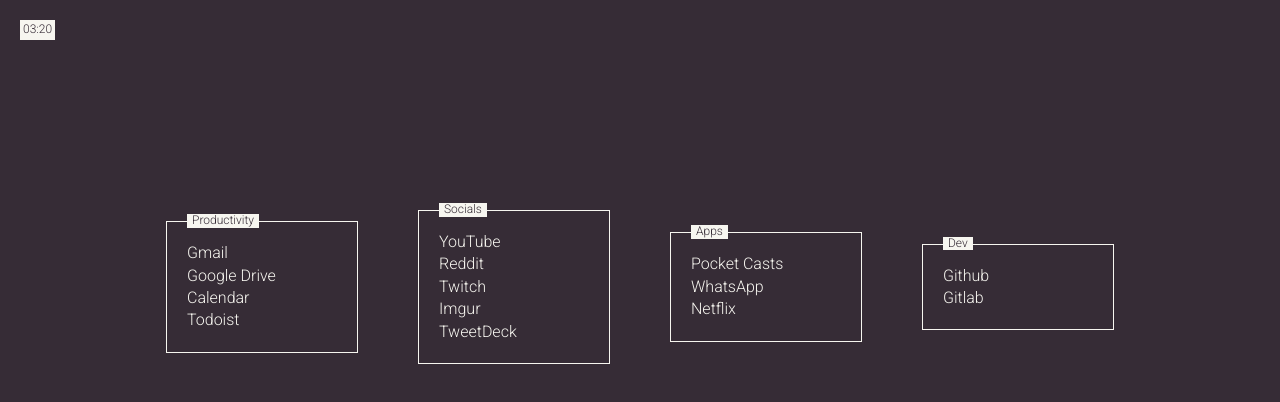
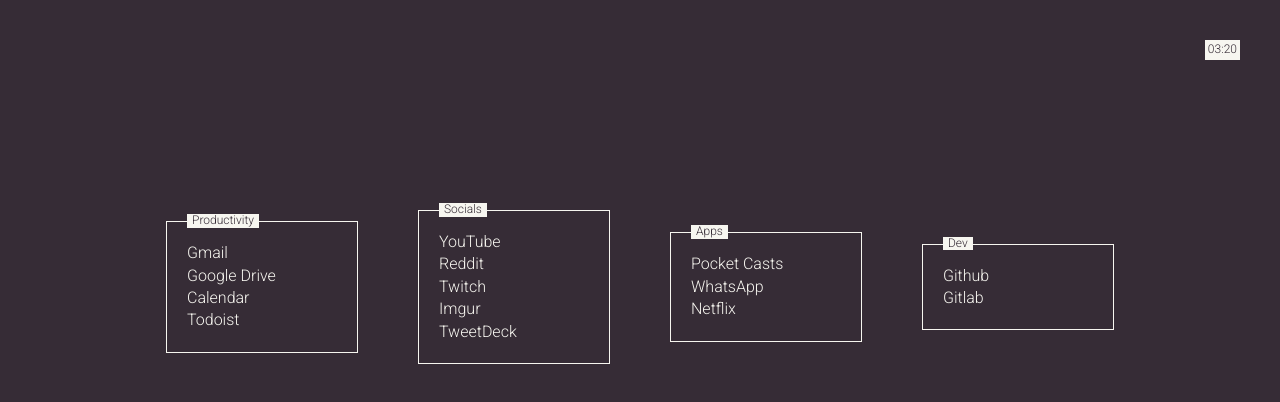
Before and after one commit to geraldofada/browser-homepage, a plain HTML site: page index.html in a window 1280 px wide. Drawn offline with Linux system fonts and the light colour scheme.

Commit message:
Clock change

```diff
--- a/assets/main.css
+++ b/assets/main.css
@@ -61,6 +61,6 @@
     color: #362c36;
     padding: 3px;
     font-size: 12px;
-    top: 20px;
-    left: 20px;
+    top: 40px;
+    right: 40px;
 }
```
